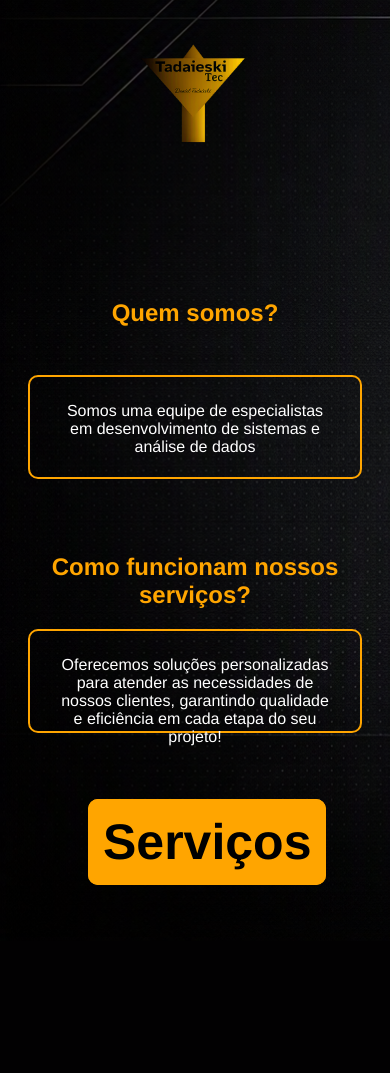
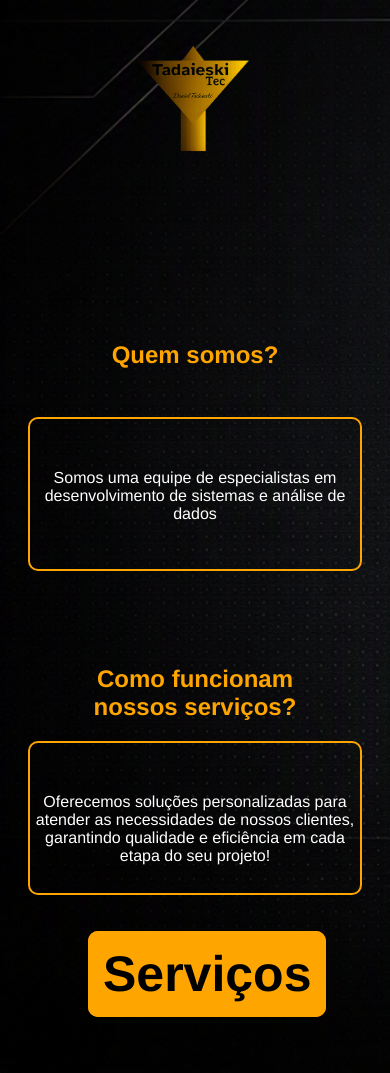
Before and after one commit to tadaieskidaniel-alt/TADAIESKI-TEC, a Flask app: page / in a window 390 px wide. Before the commit the page ends 885 px from the top, so only its background shows below. Run offline with Flask 3, Linux system fonts and the light colour scheme.

Commit message:
Ajustando posição da mensagem no inicio.html

```diff
--- a/templates/inicio.html
+++ b/templates/inicio.html
@@ -72,7 +72,7 @@
         border-radius: 10px;
 
         text-align: center;
-        padding: 60px;
+        padding: 50px;
         height: 50px;
         font-size: 30px;
         font-family: 'Franklin Gothic Medium', 'Arial Narrow', Arial, sans-serif;
@@ -124,7 +124,7 @@
 @media (max-width: 768px) {
   .pregunta1, .pregunta2 {
     font-size: 1.5em;
-    padding: 20px;
+    padding: 50px;
     margin-top: 20px;
     text-align: center;
     position: static; /* remove absolute */
@@ -132,16 +132,17 @@
 
   .resposta1, .resposta2 {
     font-size: 1em;
-    padding: 25px;
-    margin: 30px auto;
-    text-align: center;
+    padding: 50px 0px;
+    margin: auto;
     position: static; /* remove absolute */
     border: 2px solid orange;
     border-radius: 10px;
+
+
   }
 
   .logo img {
-    max-width: 250px; /* logo menor no celular */
+    max-width: 270px; /* logo menor no celular */
     height: auto; /* mantém a proporção da imagem px;
   }
 
```
